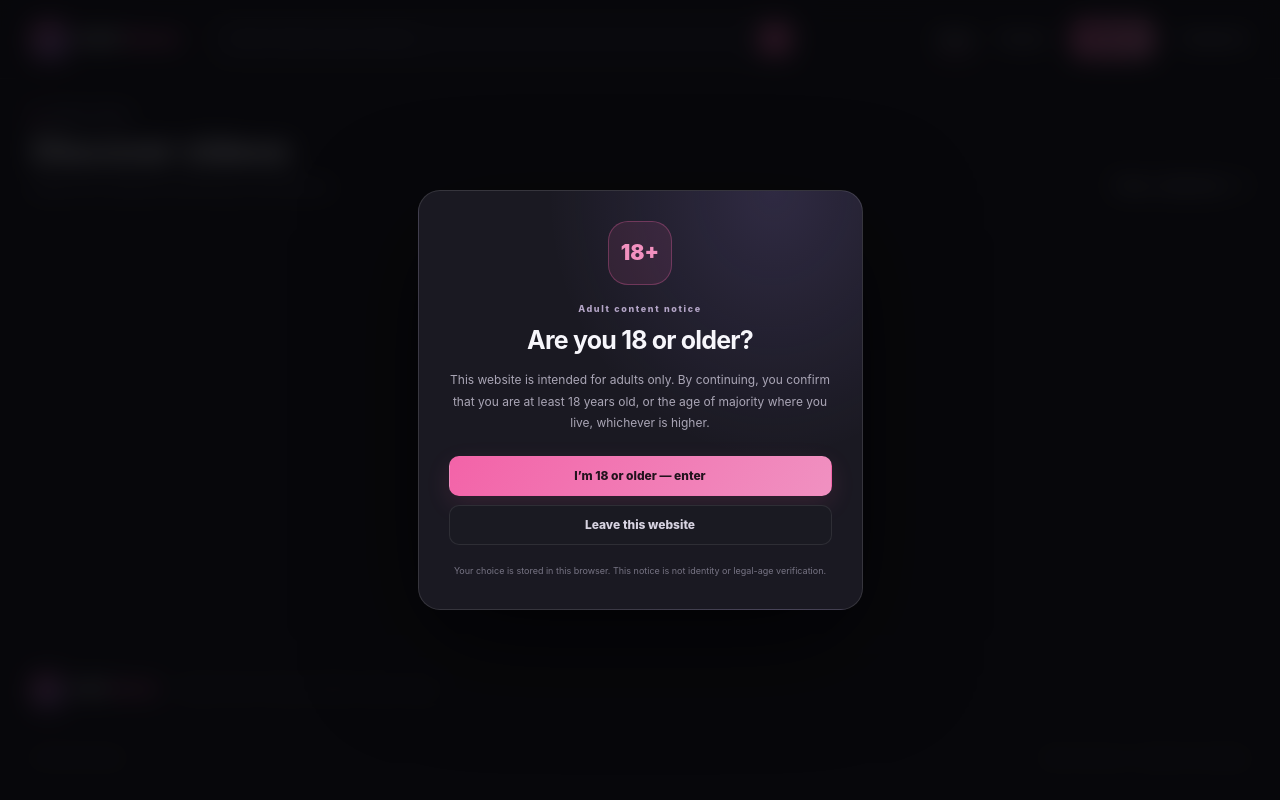
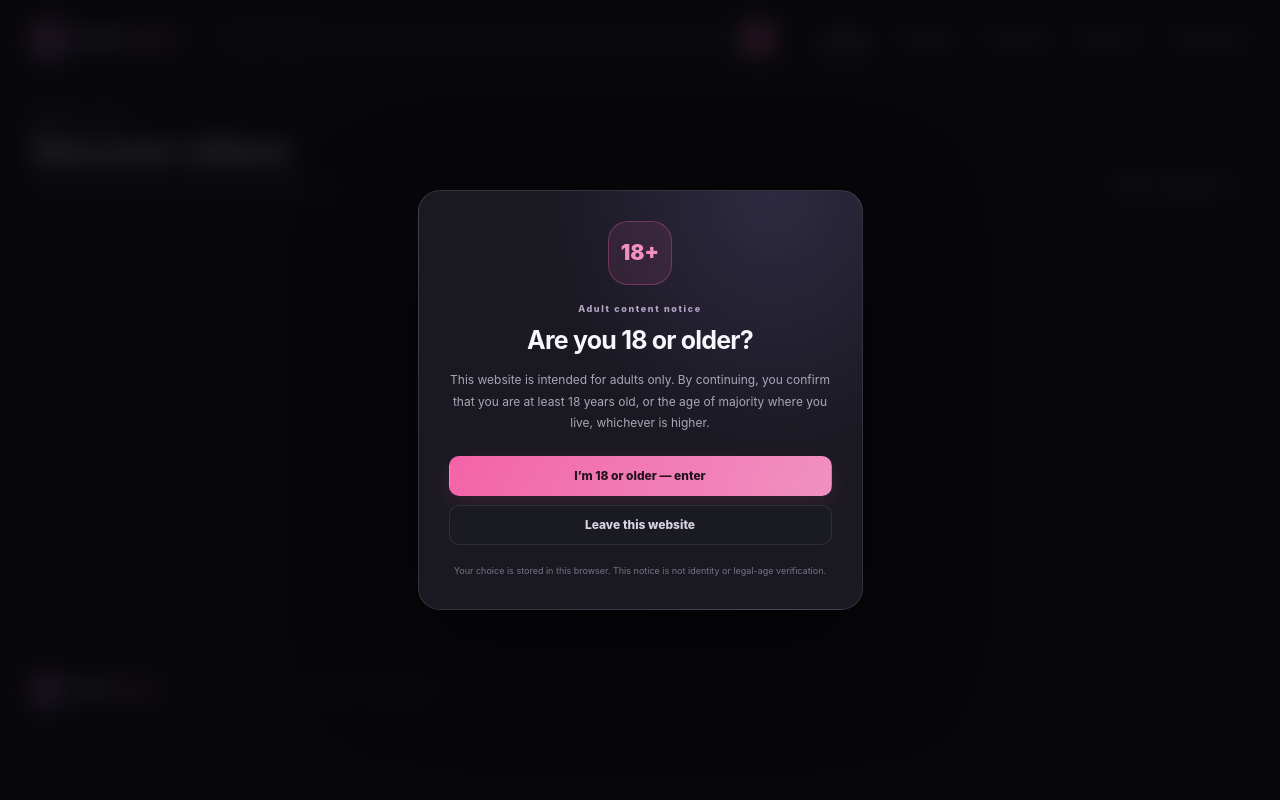
Before and after one commit to usercontent22/for-xvid, a Flask app: page / in a window 1280 px wide. Run offline with Flask 3, Linux system fonts and the light colour scheme; some libraries are stand-ins or nearby versions.

Commit message:
Redesign homepage navigation with compact inline icons

```diff
--- a/templates/base.html
+++ b/templates/base.html
@@ -26,7 +26,7 @@
   <link rel="stylesheet" href="/styles.css?v=6">
   {% block head_extra %}{% endblock %}
 </head>
-<body>
+<body class="{% if request.endpoint == 'home.index' %}home-redesign{% endif %}">
   <!-- Lucide icons (ISC license), inlined so the site makes no extra icon request. -->
   <svg class="icon-sprite" xmlns="http://www.w3.org/2000/svg" aria-hidden="true" focusable="false">
     <symbol id="icon-search" viewBox="0 0 24 24"><circle cx="11" cy="11" r="8"></circle><path d="m21 21-4.35-4.35"></path></symbol>
@@ -41,6 +41,10 @@
     <symbol id="icon-rotate-cw" viewBox="0 0 24 24"><path d="M20 7v5h-5"></path><path d="M20.5 12A8.5 8.5 0 1 0 19 17"></path></symbol>
     <symbol id="icon-info" viewBox="0 0 24 24"><circle cx="12" cy="12" r="10"></circle><path d="M12 16v-4"></path><path d="M12 8h.01"></path></symbol>
     <symbol id="icon-play" viewBox="0 0 24 24"><path d="m9 5 10 7-10 7z"></path></symbol>
+<symbol id="icon-home" viewBox="0 0 24 24"><path d="m3 10 9-7 9 7"></path><path d="M5 9v12h14V9"></path><path d="M9 21v-7h6v7"></path></symbol>
+<symbol id="icon-flame" viewBox="0 0 24 24"><path d="M12 22c4.4 0 7-3 7-7.2 0-3-1.6-5.2-4.2-7.8.1 2.7-1.1 3.8-2.1 4.2C12.7 7.2 10 4 7.4 2.5 8 7.4 5 9.4 5 14.5 5 19 7.8 22 12 22Z"></path><path d="M12 22c-1.8-1.1-2.2-2.6-1.6-4.4.4-1.1 1.1-1.7 1.6-2.6 1.8 1.8 2.3 4.1 0 7Z"></path></symbol>
+<symbol id="icon-star" viewBox="0 0 24 24"><path d="m12 3 2.8 5.7 6.2.9-4.5 4.4 1.1 6.2-5.6-3-5.6 3 1.1-6.2L3 9.6l6.2-.9L12 3Z"></path></symbol>
+<symbol id="icon-compass" viewBox="0 0 24 24"><circle cx="12" cy="12" r="9"></circle><path d="m15.7 8.3-2.1 5.3-5.3 2.1 2.1-5.3 5.3-2.1Z"></path></symbol>
   </svg>
   <div class="site-shell">
     <header class="site-header">
@@ -48,21 +52,23 @@
         <a class="brand" href="/" aria-label="XXX World home">
           {% if static_assets_base_url %}
           <img class="brand-logo" src="{{ static_assets_base_url }}/xxxworld-logo.svg" alt="XXX World">
+          {% if request.endpoint == 'home.index' %}<span class="brand-mark home-brand-mark" aria-hidden="true">X</span><span class="brand-wordmark home-brand-wordmark">XXX <b>World</b></span>{% endif %}
           {% else %}
           <span class="brand-mark" aria-hidden="true">X</span><span class="brand-wordmark">XXX <b>World</b></span>
           {% endif %}
         </a>
         <form class="search-form" action="/search" method="get" role="search">
           <label class="sr-only" for="site-search">Search videos, categories, or channels</label>
-          <input id="site-search" type="search" name="q" maxlength="120" placeholder="Search videos, tags, channels…" value="{{ request.args.get('q', '') }}">
+          <input id="site-search" type="search" name="q" maxlength="120" placeholder="Search videos" value="{{ request.args.get('q', '') }}">
           <button type="submit" aria-label="Search"><svg class="ui-icon" viewBox="0 0 24 24" aria-hidden="true"><use href="#icon-search"></use></svg></button>
         </form>
         <button class="mobile-menu-toggle" type="button" aria-expanded="false" aria-controls="primary-nav">Menu</button>
         <nav class="primary-nav" id="primary-nav" aria-label="Main navigation">
-          <a href="/" {% if request.path == '/' %}aria-current="page"{% endif %}>Home</a>
-          <a href="/browse?section=popular" {% if request.path == '/browse' and request.args.get('section', 'popular') == 'popular' %}aria-current="page"{% endif %}>Popular</a>
-          <a class="nav-explore" href="/browse?section=discovery" {% if request.path == '/browse' and request.args.get('section') == 'discovery' %}aria-current="page"{% endif %}>Discover</a>
-          <a href="/#categories">Categories</a>
+          <a href="/" {% if request.path == '/' %}aria-current="page"{% endif %}><svg class="nav-icon ui-icon" viewBox="0 0 24 24" aria-hidden="true"><use href="#icon-home"></use></svg><span>Home</span></a>
+          <a href="/browse?section=popular" {% if request.path == '/browse' and request.args.get('section', 'popular') == 'popular' %}aria-current="page"{% endif %}><svg class="nav-icon ui-icon" viewBox="0 0 24 24" aria-hidden="true"><use href="#icon-flame"></use></svg><span>Popular</span></a>
+          <a href="/browse?section=featured" {% if request.path == '/browse' and request.args.get('section') == 'featured' %}aria-current="page"{% endif %}><svg class="nav-icon ui-icon" viewBox="0 0 24 24" aria-hidden="true"><use href="#icon-star"></use></svg><span>Featured</span></a>
+          <a href="/browse?section=discovery" {% if request.path == '/browse' and request.args.get('section') == 'discovery' %}aria-current="page"{% endif %}><svg class="nav-icon ui-icon" viewBox="0 0 24 24" aria-hidden="true"><use href="#icon-compass"></use></svg><span>Discover</span></a>
+          <a href="/#categories" {% if request.path.startswith('/category/') %}aria-current="page"{% endif %}><svg class="nav-icon ui-icon" viewBox="0 0 24 24" aria-hidden="true"><use href="#icon-hash"></use></svg><span>Categories</span></a>
         </nav>
       </div>
     </header>
```
